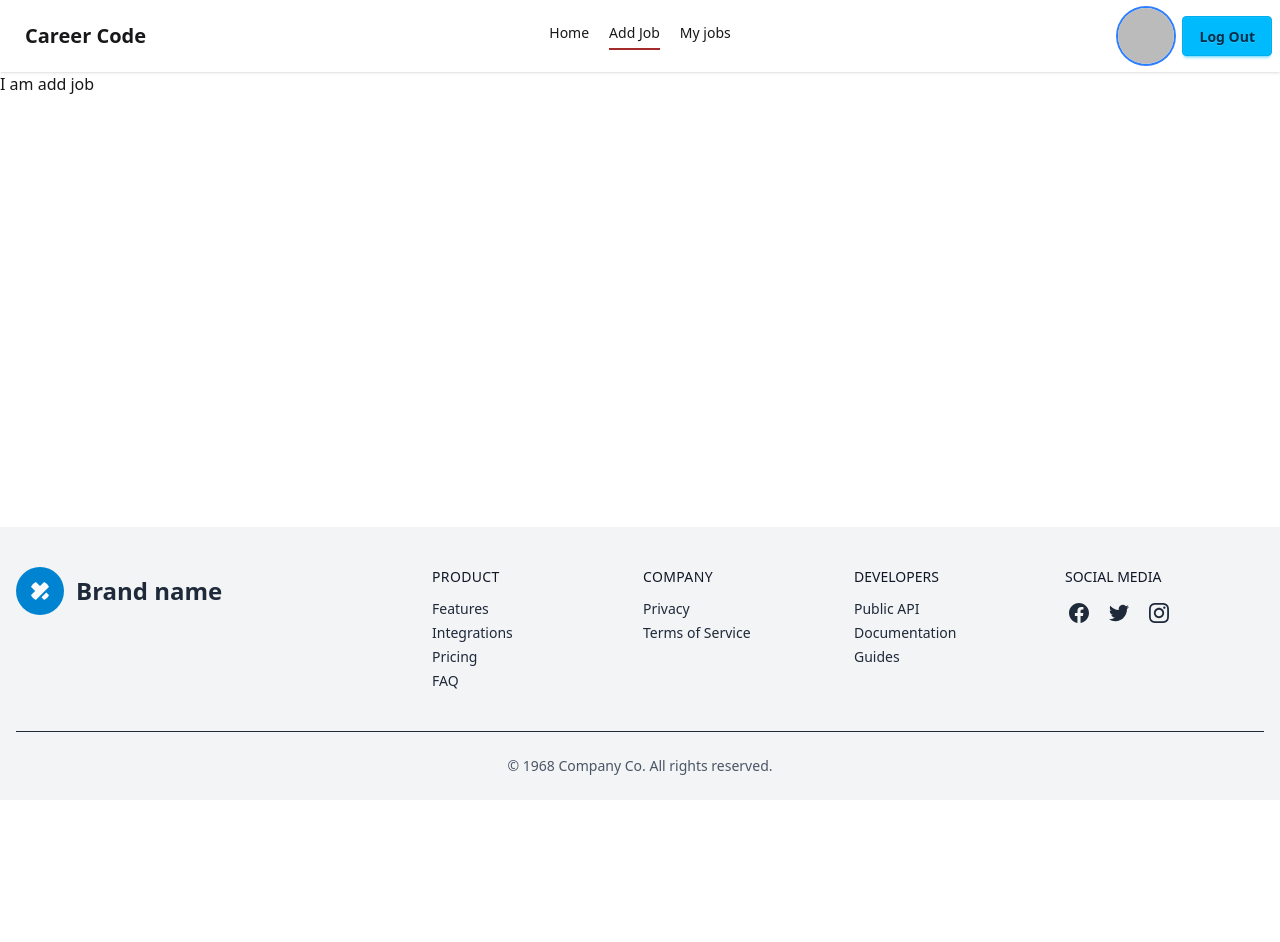
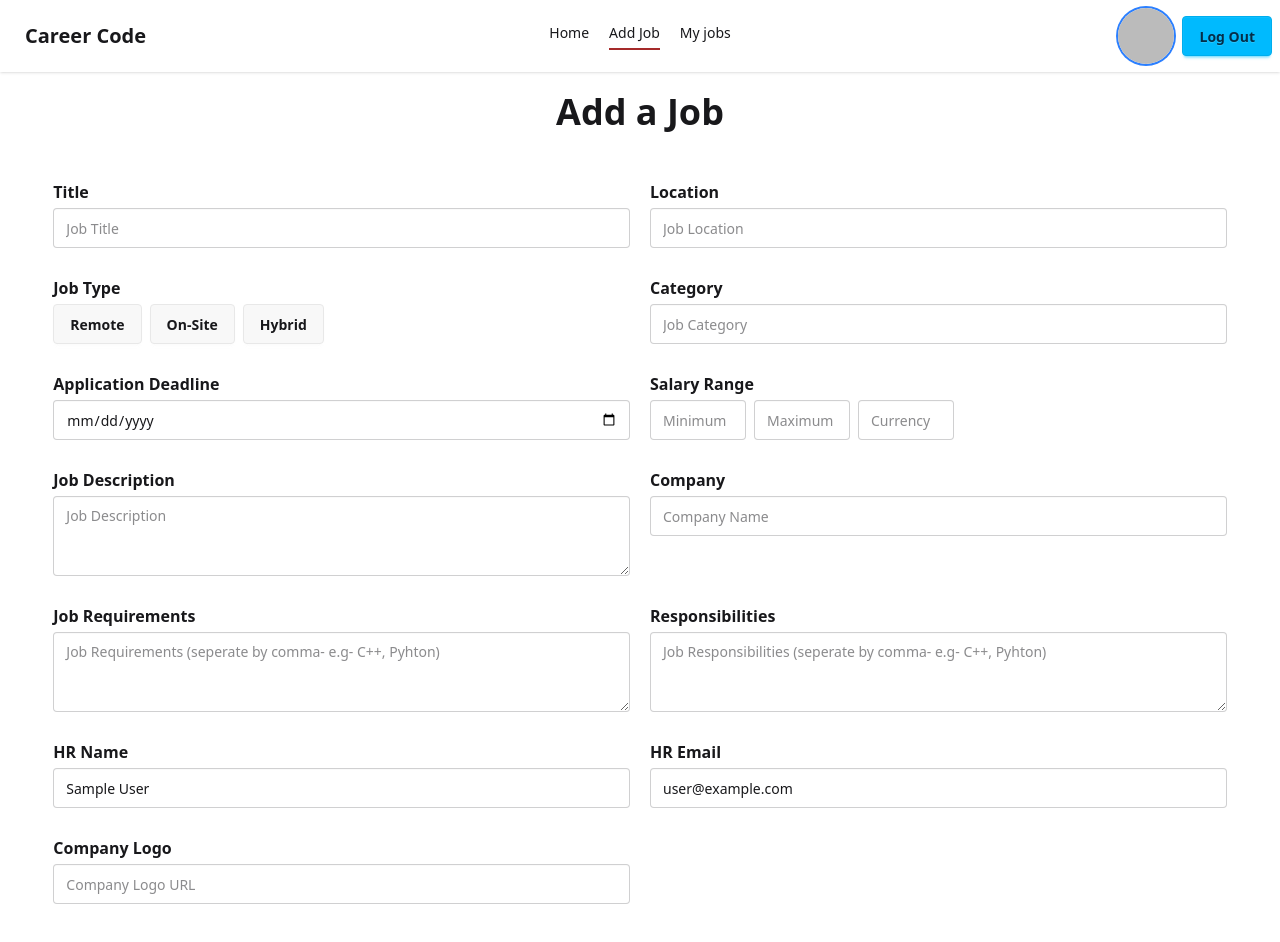
Before and after one commit to moktadir-mirul/job-portal-client, a React (Vite) app: page /addjob in a window 1280 px wide. Shown: the top 942 px of the page. Before the commit the page ends 800 px from the top, so only its background shows below. Built offline with nearby package versions, Linux system fonts and the light colour scheme; no server answers; sample sign-in values are in the browser's storage.

Commit message:
job added to DB

```diff
--- a/src/AuthProvider/AuthProvider.jsx
+++ b/src/AuthProvider/AuthProvider.jsx
@@ -27,8 +27,7 @@ const AuthProvider = ({children}) => {
         return signInWithEmailAndPassword(auth, email, password);
     }
 
-    // Update USer Info
-
+    // Update User Info
     const updateUser = (name, photoUrl) => {
         return updateProfile(auth.currentUser, {displayName: name, photoURL: photoUrl});
     }
@@ -37,6 +36,7 @@ const AuthProvider = ({children}) => {
     const signOutUser = () => {
         return signOut(auth)
     }
+
     // User Auth
     useEffect(() => {
         const unSubscribe = onAuthStateChanged(auth, currentUser => {
--- a/src/Pages/AddJob/AddJob.jsx
+++ b/src/Pages/AddJob/AddJob.jsx
@@ -1,11 +1,179 @@
-import React from 'react';
+import React, { useContext } from "react";
+import { AuthContext } from "../../AuthProvider/AuthCOntext";
+import { toast } from "react-toastify";
 
 const AddJob = () => {
-    return (
-        <div>
-            I am add job
+    const {user} = useContext(AuthContext);
+
+    const handleAddJob = (e) => {
+        e.preventDefault();
+        const form = e.target;
+        const formData = new FormData(form);
+        const addJobData = Object.fromEntries(formData.entries());
+
+
+        const {min, max, currency, ...rest} = addJobData;
+        rest.salaryRange = {min, max, currency};
+
+        const requirementsClean = rest.requirements.split(",").map(req => req.trim());
+        rest.requirements = requirementsClean;
+        const responsibilitiesClean = rest.responsibilities.split(",").map(res => res.trim());
+        rest.responsibilities = responsibilitiesClean;
+        rest.status = "active";
+console.log(rest);
+
+        fetch("http://localhost:4000/jobs", {
+            method: "POST",
+            headers: {
+                "content-type" : "application/json"
+            },
+            body: JSON.stringify(rest)
+        })
+        .then(res => res.json())
+        .then(data => {
+            if(data.insertedId) {
+console.log(data)
+            toast.success("Job added")
+            }
+
+        })
+        .catch(err => {
+            toast.error(err.message)
+        })
+    }
+  return (
+    <div>
+      <h1 className="text-4xl font-bold text-center py-5">Add a Job</h1>
+      <form onSubmit={handleAddJob}>
+        <div className="w-11/12 mx-auto py-5 grid grid-cols-1 md:grid-cols-2 gap-5">
+          <div>
+            <label className="fieldset-legend">Title</label>
+            <input
+              type="text"
+              className="input w-full"
+              placeholder="Job Title"
+              name="title"
+            />
+          </div>
+          <div>
+            <label className="fieldset-legend">Location</label>
+            <input
+              type="text"
+              className="input w-full"
+              placeholder="Job Location"
+              name="location"
+            />
+          </div>
+          <div>
+            <label className="fieldset-legend">Job Type</label>
+            <input className="btn" type="radio" name="jobType" value="remote" aria-label="Remote"/>
+            <input className="btn ml-2" type="radio" name="jobType" value="on-site" aria-label="On-Site"/>
+            <input className="btn ml-2" type="radio" name="jobType" value="hybrid" aria-label="Hybrid"/>
+          </div>
+          <div>
+            <label className="fieldset-legend">Category</label>
+            <input
+              type="text"
+              className="input w-full"
+              placeholder="Job Category"
+              name="category"
+            />
+          </div>
+          <div>
+            <label className="fieldset-legend">Application Deadline</label>
+            <input
+              type="date"
+              className="input w-full"
+              placeholder="Job Title"
+              name="applicationDeadline"
+            />
+          </div>
+          <div>
+            <label className="fieldset-legend">Salary Range</label>
+            <div className="flex gap-2 ">
+              <div>
+                <input
+                  type="number"
+                  className="input w-24"
+                  placeholder="Minimum"
+                  name="min"
+                />
+              </div>
+              <div>
+                <input
+                  type="number"
+                  className="input w-24"
+                  placeholder="Maximum"
+                  name="max"
+                />
+              </div>
+              <div>
+                <input
+                  type="text"
+                  className="input w-24"
+                  placeholder="Currency"
+                  name="currency"
+                />
+              </div>
+            </div>
+          </div>
+          <div>
+            <label className="fieldset-legend">Job Description</label>
+            <textarea className="textarea w-full" name="description" placeholder="Job Description"></textarea>
+          </div>
+          <div>
+            <label className="fieldset-legend">Company</label>
+            <input
+              type="text"
+              className="input w-full"
+              placeholder="Company Name"
+              name="company"
+            />
+          </div>
+          <div>
+            <label className="fieldset-legend">Job Requirements</label>
+            <textarea className="textarea w-full" name="requirements" placeholder="Job Requirements (seperate by comma- e.g- C++, Pyhton)"></textarea>
+          </div>
+          <div>
+            <label className="fieldset-legend">Responsibilities</label>
+            <textarea className="textarea w-full" name="responsibilities" placeholder="Job Responsibilities (seperate by comma- e.g- C++, Pyhton)"></textarea>
+          </div>
+          <div>
+            <label className="fieldset-legend">HR Name</label>
+            <input
+              type="text"
+              className="input w-full"
+              placeholder="HR Name"
+              defaultValue={user.displayName}
+              name="hr_name"
+            />
+          </div>
+          <div>
+            <label className="fieldset-legend">HR Email</label>
+            <input
+              type="text"
+              className="input w-full"
+              defaultValue={user.email}
+              placeholder="HR Email"
+              name="hr_email"
+            />
+          </div>
+          <div>
+            <label className="fieldset-legend">Company Logo</label>
+            <input
+              type="text"
+              className="input w-full"
+              placeholder="Company Logo URL"
+              name="company_logo"
+            />
+          </div>
         </div>
-    );
+        <div className="flex justify-center py-5">
+            <input type="submit" value="Submit" className="btn btn-primary" />
+        </div>
+      </form>
+    </div>
+  );
 };
 
 export default AddJob;
--- a/src/Pages/LogIn/LogIn.jsx
+++ b/src/Pages/LogIn/LogIn.jsx
@@ -1,15 +1,17 @@
 import React, { useContext } from "react";
 import { AuthContext } from "../../AuthProvider/AuthCOntext";
 import { toast } from "react-toastify";
-import { Link, useNavigate } from "react-router";
+import { Link, useLocation, useNavigate } from "react-router";
 
 const LogIn = () => {
     const {signInwithGoogle, emailLogIn} = useContext(AuthContext);
+    const location = useLocation()
     const navigate = useNavigate();
     const googleSignIn = () => {
         signInwithGoogle()
         .then(() => {
             toast.success("Google log in successful!")
+            navigate(location.state || "/")
         })
         .catch((err) => {
             toast.error(err.message);
@@ -23,7 +25,7 @@ const LogIn = () => {
       emailLogIn(email, password)
       .then(() => {
         toast.success("Log In Successful");
-        navigate("/")
+        navigate(location.state || "/")
       })
       .catch((err) => {
         toast.error(err.message)
--- a/src/Pages/Register/Register.jsx
+++ b/src/Pages/Register/Register.jsx
@@ -1,10 +1,11 @@
 import React, { useContext } from "react";
-import { Link } from "react-router";
+import { Link, useNavigate } from "react-router";
 import { AuthContext } from "../../AuthProvider/AuthCOntext";
 import { toast } from "react-toastify";
 
 const Register = () => {
     const {registerWithEmail, updateUser} = useContext(AuthContext);
+    const navigate = useNavigate();
 
     const handleRegister = (e) => {
         e.preventDefault();
@@ -20,6 +21,7 @@ const Register = () => {
             updateUser(name, photoUrl)
             .then(() => {
                 toast.success("Registartion with name and photo Successful!");
+                navigate("/");
             })
             .catch((error) => {
                toast.error(error.message)
--- a/src/PrivateRoute/PrivateRoute.jsx
+++ b/src/PrivateRoute/PrivateRoute.jsx
@@ -1,15 +1,16 @@
 import React, { useContext } from 'react';
 import { AuthContext } from '../AuthProvider/AuthCOntext';
-import { Navigate } from 'react-router';
+import { Navigate, useLocation } from 'react-router';
 import Loader from '../Components/Loader/Loader';
 
 const PrivateRoute = ({children}) => {
     const {user, loading} = useContext(AuthContext);
+    const location = useLocation()
     if(loading) {
         return <Loader></Loader>
     }
     if(!user) {
-        return <Navigate to={"/login"}></Navigate>
+        return <Navigate state={location?.pathname} to={"/login"}></Navigate>
     }
     return children;
 };
```
